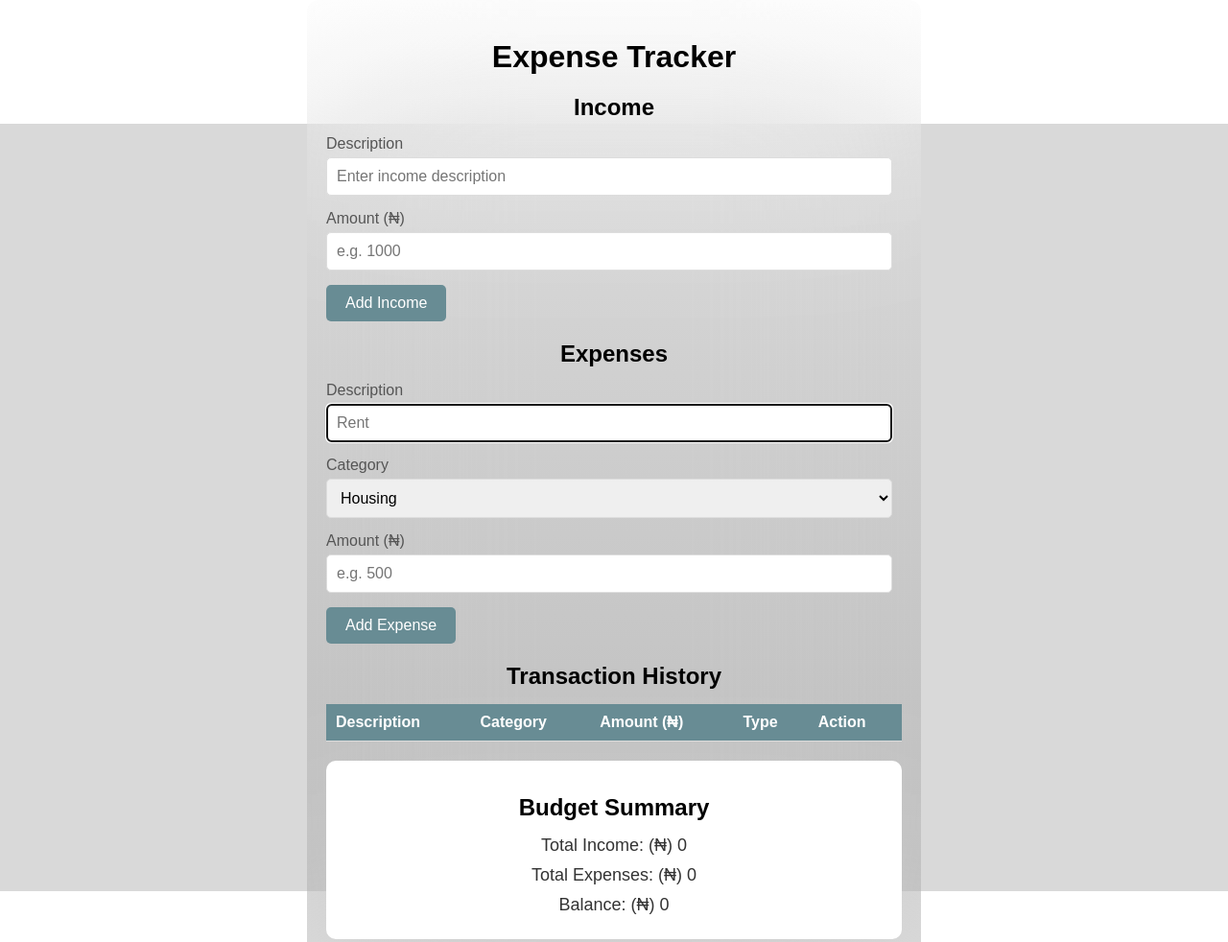
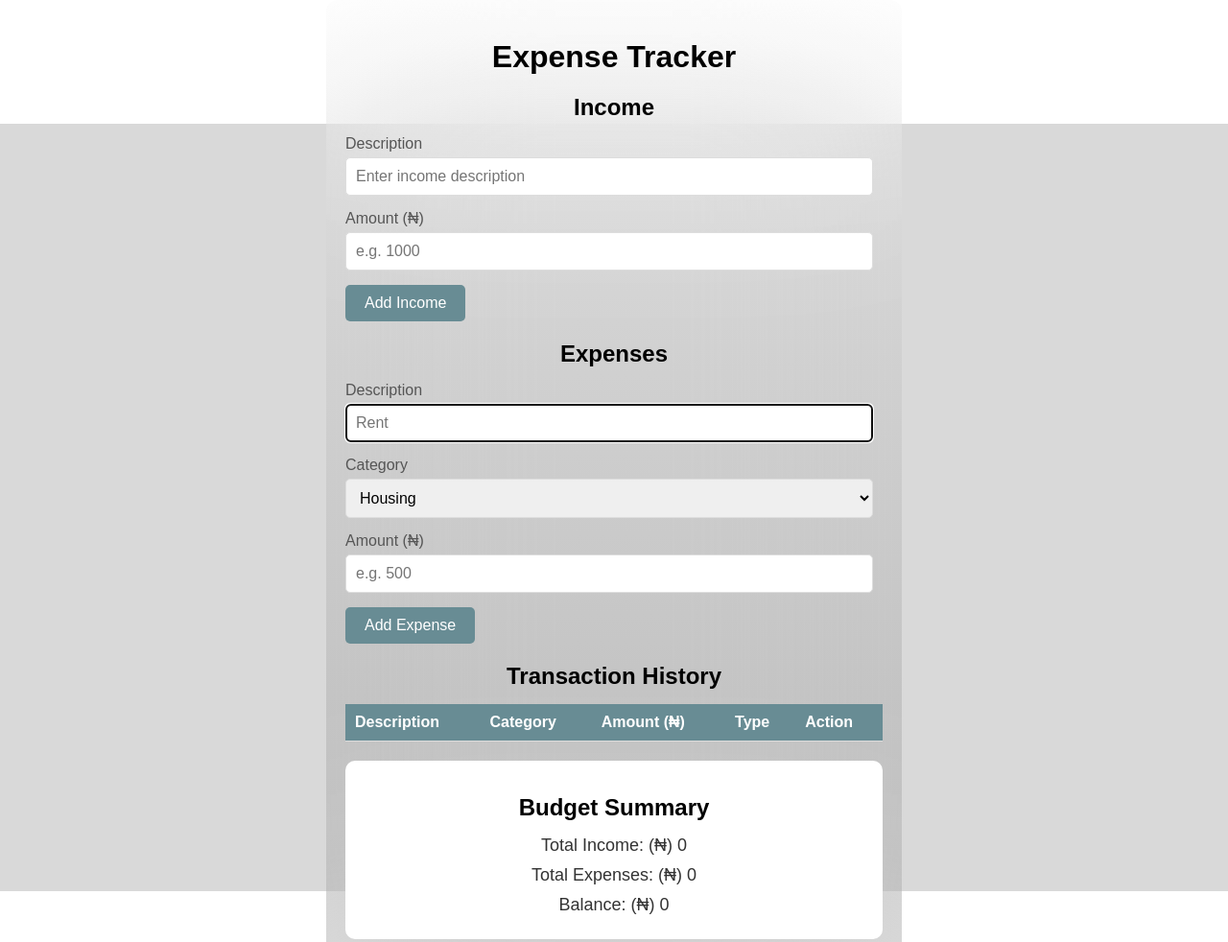
Before and after one commit to Za-editor/Expense, a plain HTML site: page index.html in a window 1280 px wide. Shown: the top 982 px of the page at 96% size. Drawn offline with Linux system fonts and the light colour scheme.

Commit message:
styles.css

```diff
--- a/styles.css
+++ b/styles.css
@@ -22,8 +22,9 @@ body::before {
 }
 
 .container {
-  width: 600px;
-  height: 100%;
+  width: 90%;
+  max-width: 600px;
+  height: auto;
   z-index: 1;
   background: linear-gradient(
     to top,
@@ -33,6 +34,7 @@ body::before {
   border-radius: 12px;
   backdrop-filter: blur(100px);
   padding: 20px;
+  box-sizing: border-box;
 }
 
 h1,
@@ -108,7 +110,7 @@ th {
 }
 
 td {
-  color: #333;
+  color: white;
 }
 
 td button {
```
